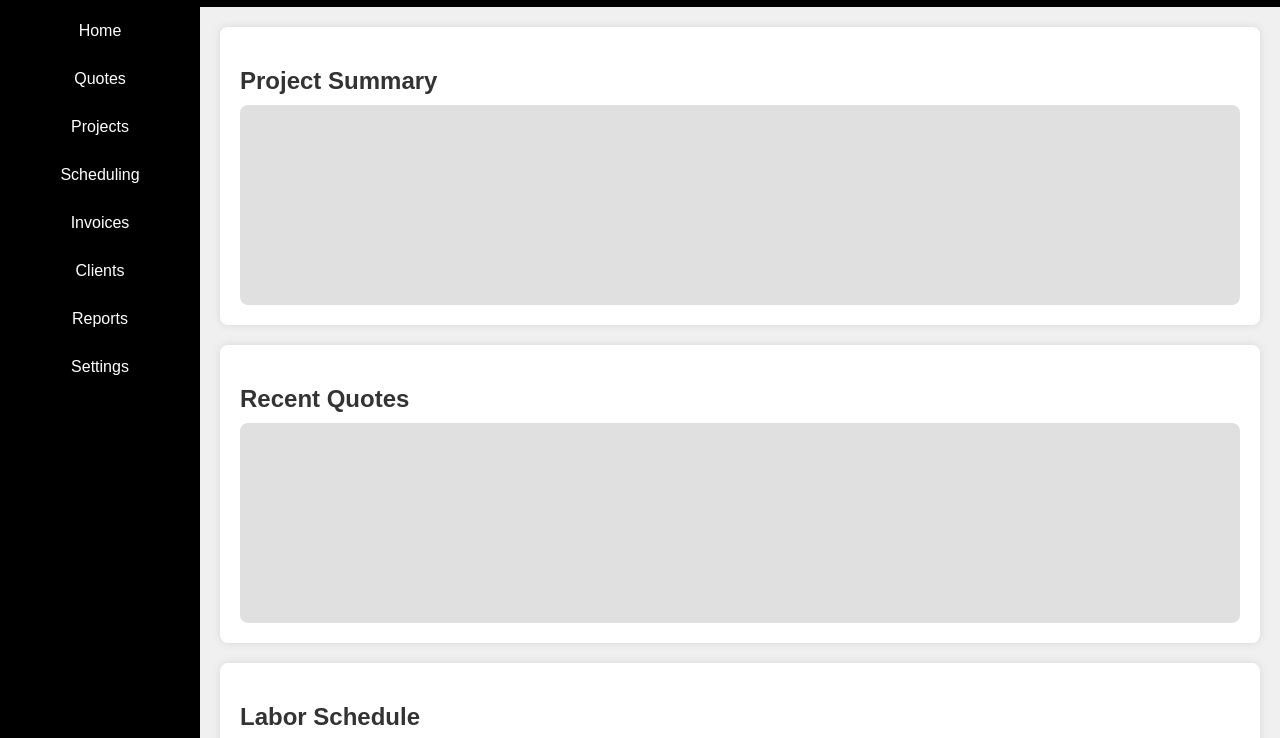
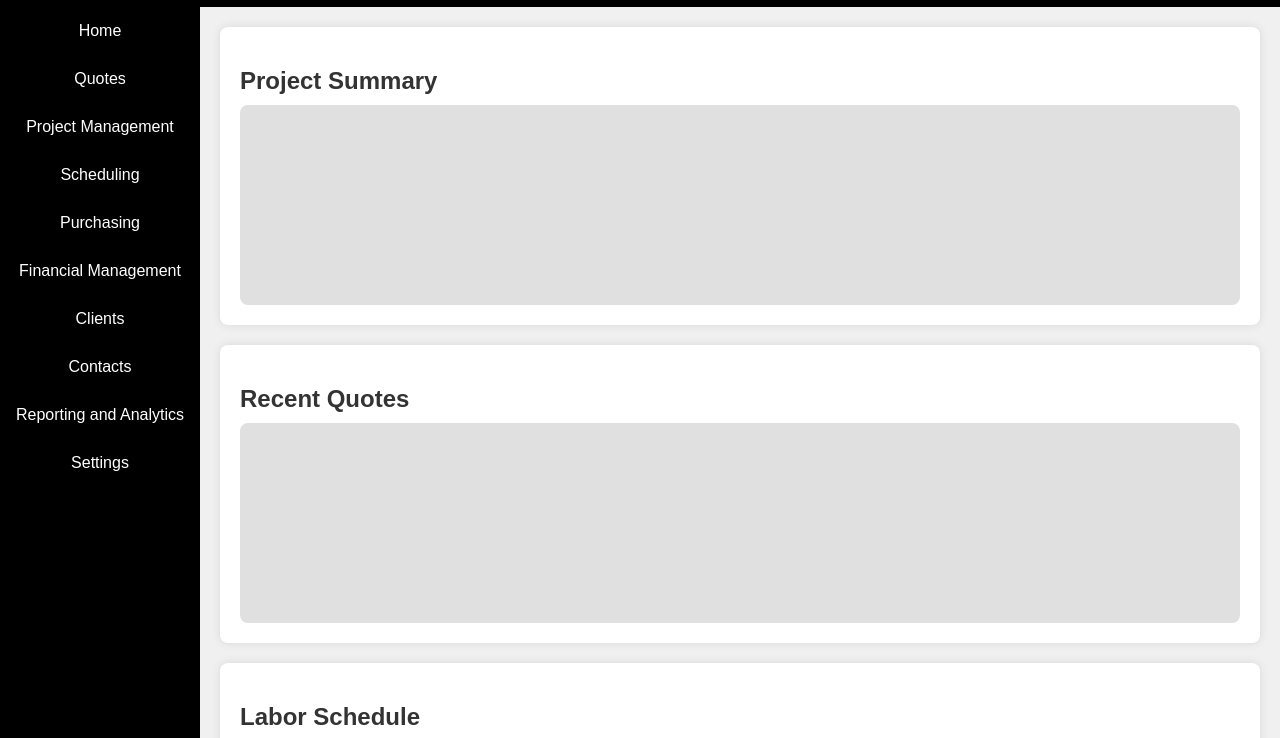
Before and after one commit to NaturalTornado/RoughUI-SvcContractPro, a plain HTML site: page index.html in a window 1280 px wide. Shown: the part 53-791 px from the top of the page. Drawn offline with Linux system fonts and the light colour scheme.

Commit message:
Update index.html

```diff
--- a/index.html
+++ b/index.html
@@ -96,11 +96,13 @@
     <nav>
         <a href= class="active">Home</a>
         <a href="quotes.html">Quotes</a>
-        <a href="#">Projects</a>
+        <a href="#">Project Management</a>
         <a href="#">Scheduling</a>
-        <a href="#">Invoices</a>
+        <a href="#">Purchasing</a>
+        <a href="#">Financial Management</a>
         <a href="#">Clients</a>
-        <a href="#">Reports</a>
+        <a href="#">Contacts</a>
+        <a href="#">Reporting and Analytics</a>
         <a href="#">Settings</a>
     </nav>
     <div class="content">
```
